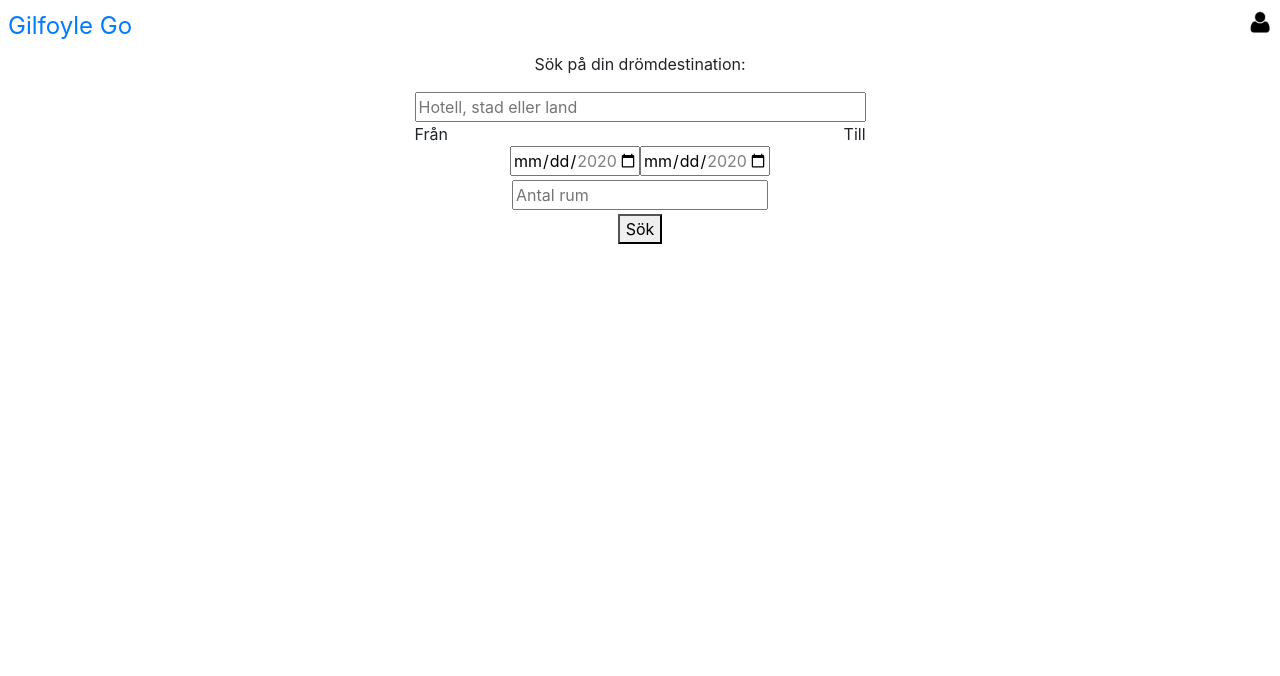
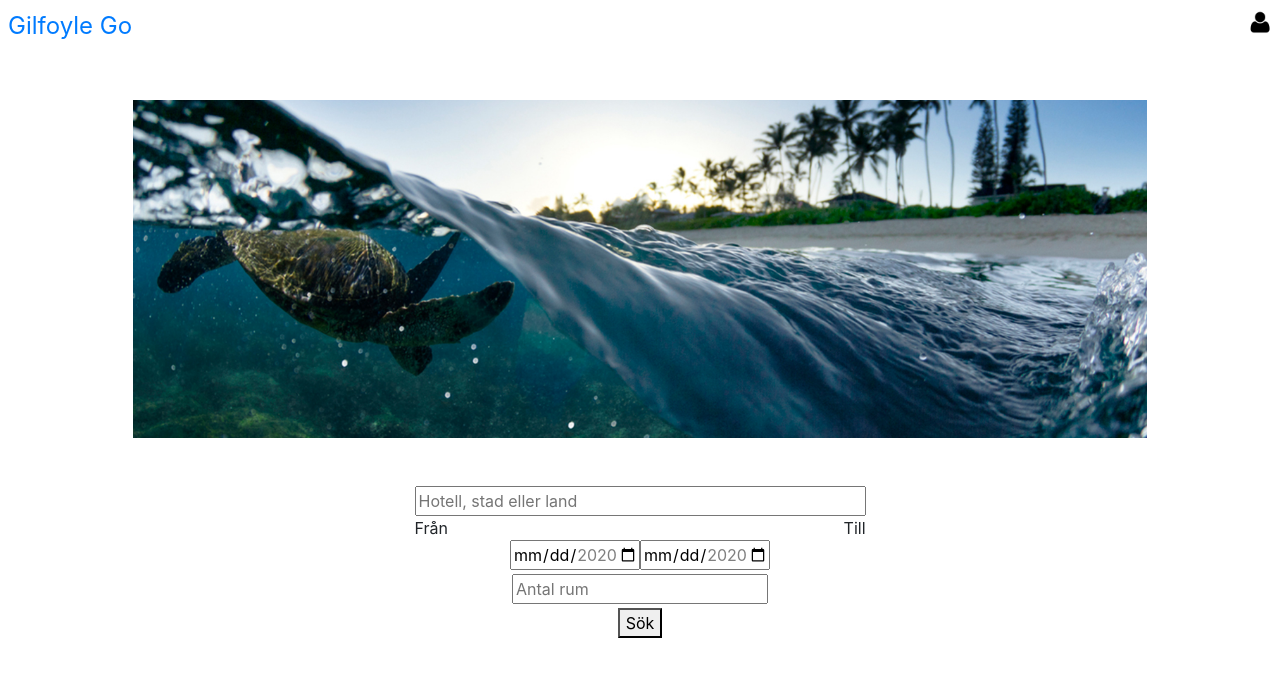
Before and after one commit to antfra125/gilfoylego_master, a Vue app in the folder gilfoylego_vue/: page / in a window 1280 px wide. Shown: the top 676 px of the page. Built offline with nearby package versions, Linux system fonts and the light colour scheme.

Commit message:
test med banner

```diff
--- a/gilfoylego_vue/src/style.css
+++ b/gilfoylego_vue/src/style.css
@@ -5,3 +5,7 @@
 .user img {
     height: 3vh;
 }
+
+.banner img {
+    width: 100%;
+}
--- a/gilfoylego_vue/src/views/Home.vue
+++ b/gilfoylego_vue/src/views/Home.vue
@@ -1,7 +1,7 @@
 <template>
   <div class="home text-center">
-    <div>
-      <p>Sök på din drömdestination:</p>
+    <div class="banner p-5">
+      <img src="../images/hawaii.jpg">
     </div>
     <div class="d-flex justify-content-center">
         <form>
```
Also changed, not shown: gilfoylego_vue/src/images/hawaii.jpg (added).
